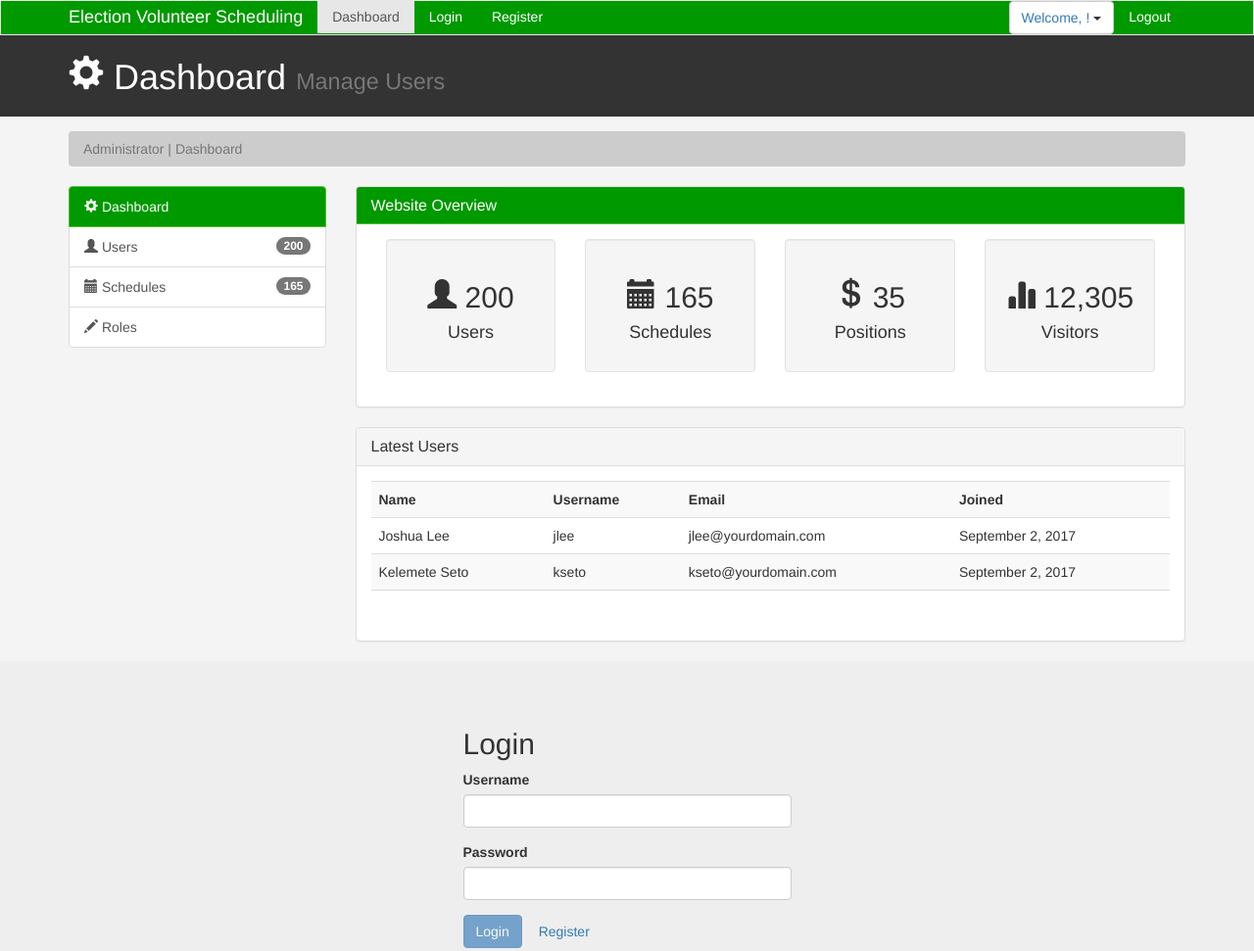
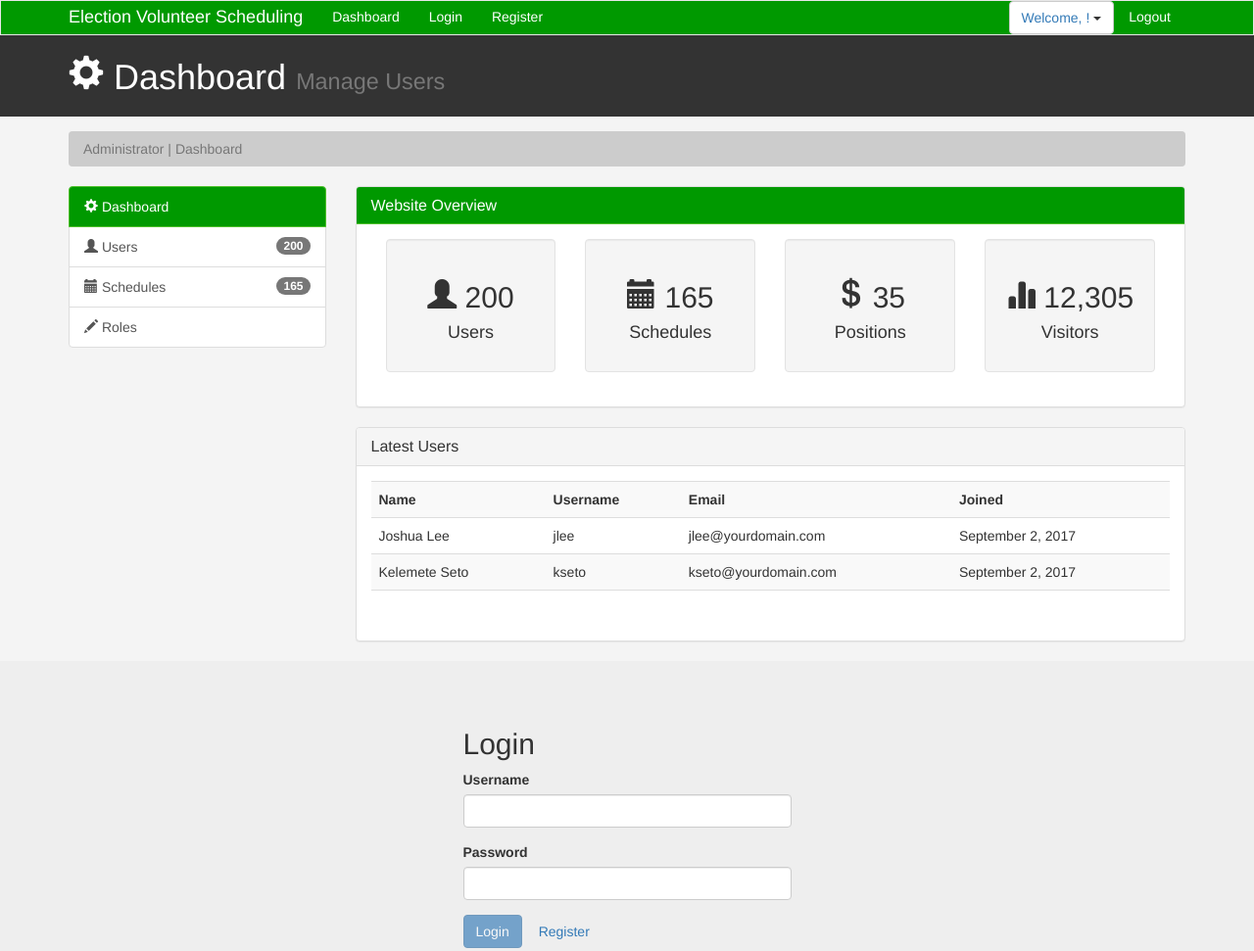
Before and after one commit to HACC17/Teamofb10, a website: page index.html in a window 1280 px wide. Shown: the whole page at 98% size. Drawn offline with Linux system fonts and the light colour scheme; some packages are replaced by stand-ins of ours.

Commit message:
Removed the active class from Dashboard nav

```diff
--- a/index.html
+++ b/index.html
@@ -25,7 +25,7 @@
             </div>
             <div id="navbar" class="collapse navbar-collapse">
                 <ul class="nav navbar-nav">
-                    <li class="active"><a href="index.html">Dashboard</a></li>
+                    <li><a href="index.html">Dashboard</a></li>
                     <li><a href="/login">Login</a></li>
                     <li><a href="/register">Register</a></li>
                 </ul>
```
